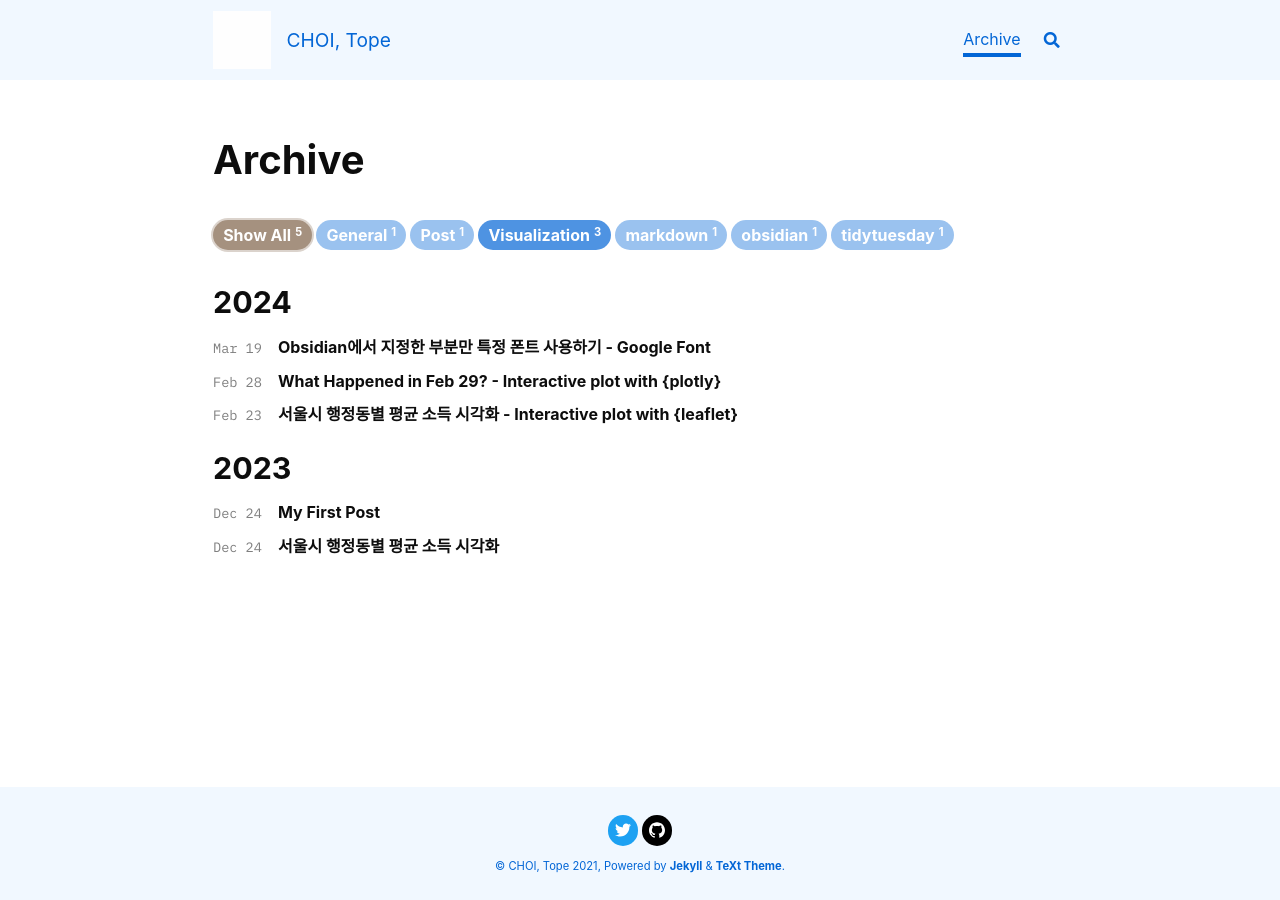
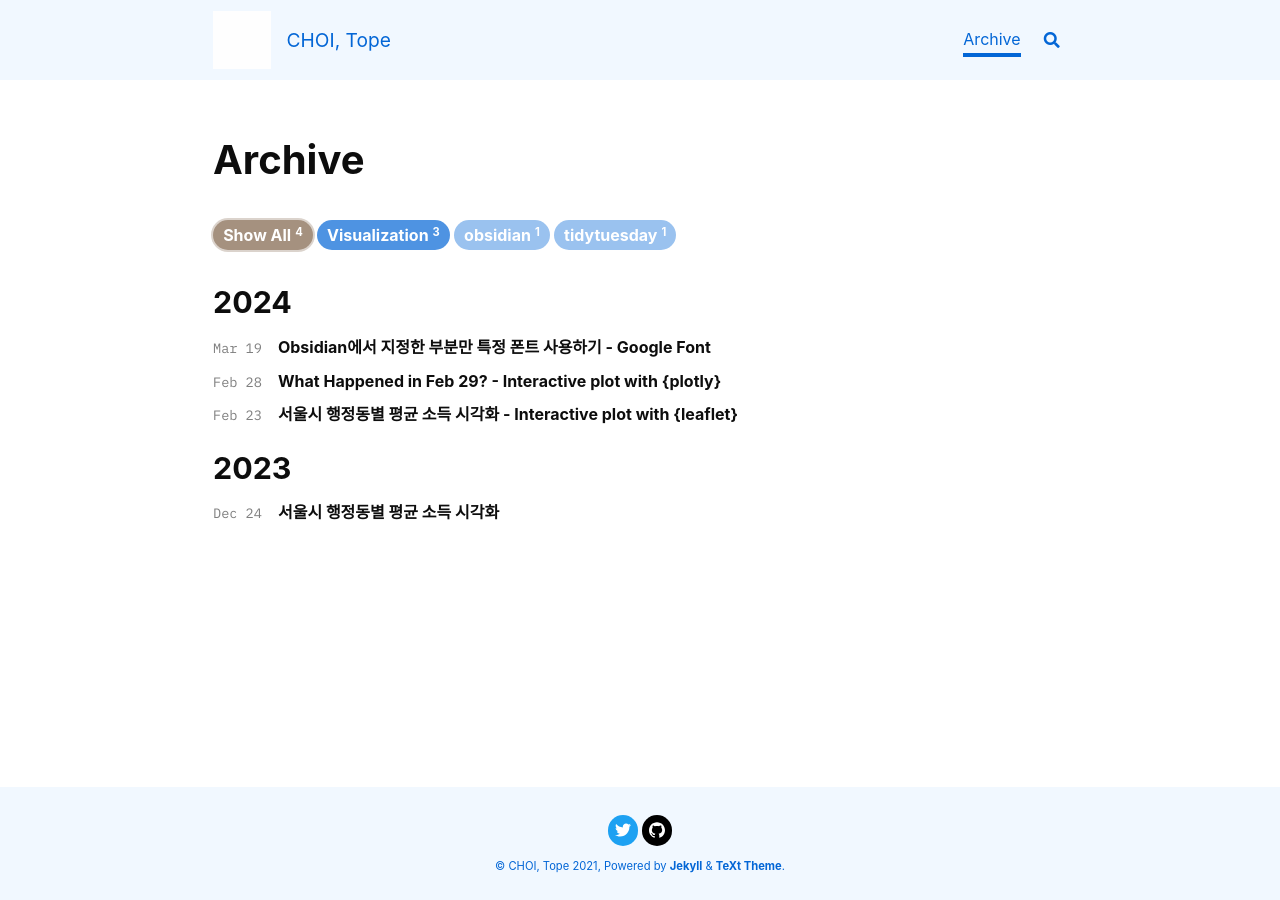
Before and after one commit to gaba-tope/gaba-tope.github.io, a Jekyll site: the page built from archive.html, in a window 1280 px wide. Built offline with Jekyll 4.4.1, drawn with Linux system fonts in a browser that asks for light colours; nearby versions of some CDN libraries; some web fonts are replaced.

Commit message:
Site description changed first test post deleted

```diff
--- a/_config.yml
+++ b/_config.yml
@@ -23,7 +23,7 @@ baseurl :  # does not include hostname
 title   : CHOI, Tope
 subtitle :
 description: > # this means to ignore newlines until "Language & timezone"
-  Your Site Description
+  Tope's personal blog
 
 
 ## => Language and Timezone
--- a/_posts/2023-12-24-first-post.md
+++ /dev/null
@@ -1,7 +0,0 @@
----
-title: My First Post
-tags: General Post
----
-
-# Welcome my first post!
-This is my first post in this website.
--- a/_posts/2024-03-19-obsidian-google-font.md
+++ b/_posts/2024-03-19-obsidian-google-font.md
@@ -1,6 +1,6 @@
 ---
 title: Obsidian에서 지정한 부분만 특정 폰트 사용하기 - Google Font
-tags: [obsidian, markdown]
+tags: [obsidian]
 ---
 ## 상황
 Obsidian같은 markdown 파일에서 지정한 부분만 특정한 폰트를 사용하기를 원할 수 있다.
```
